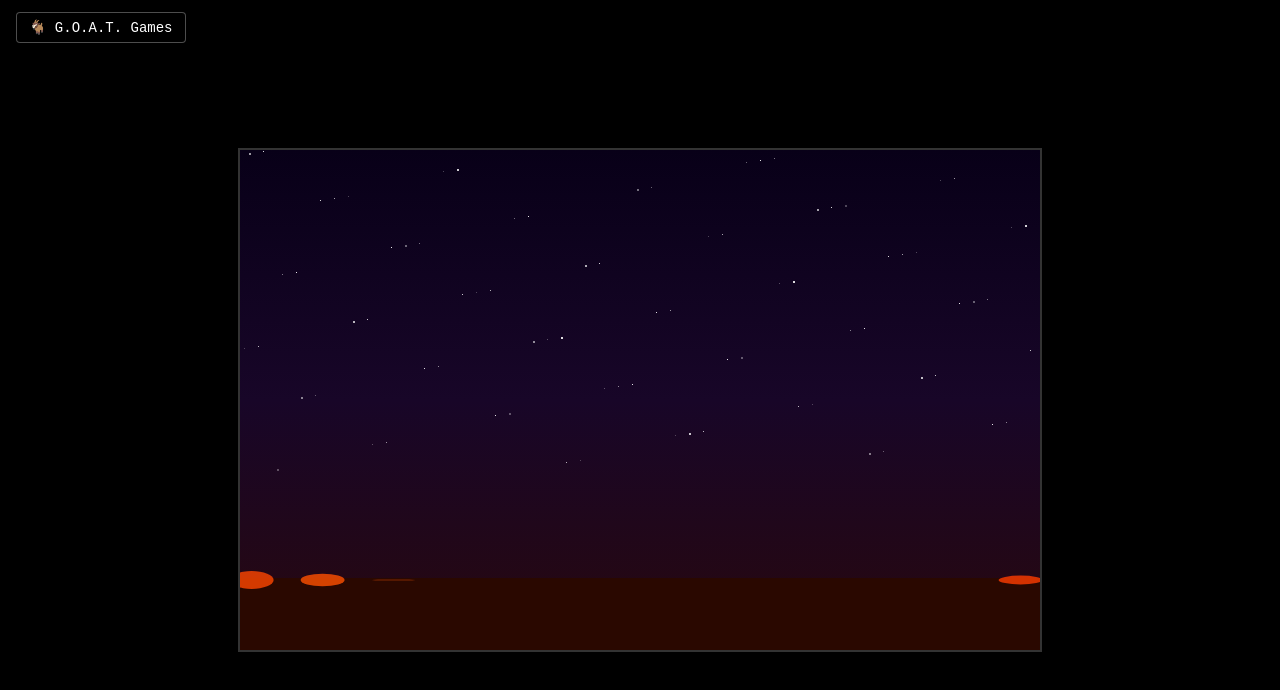
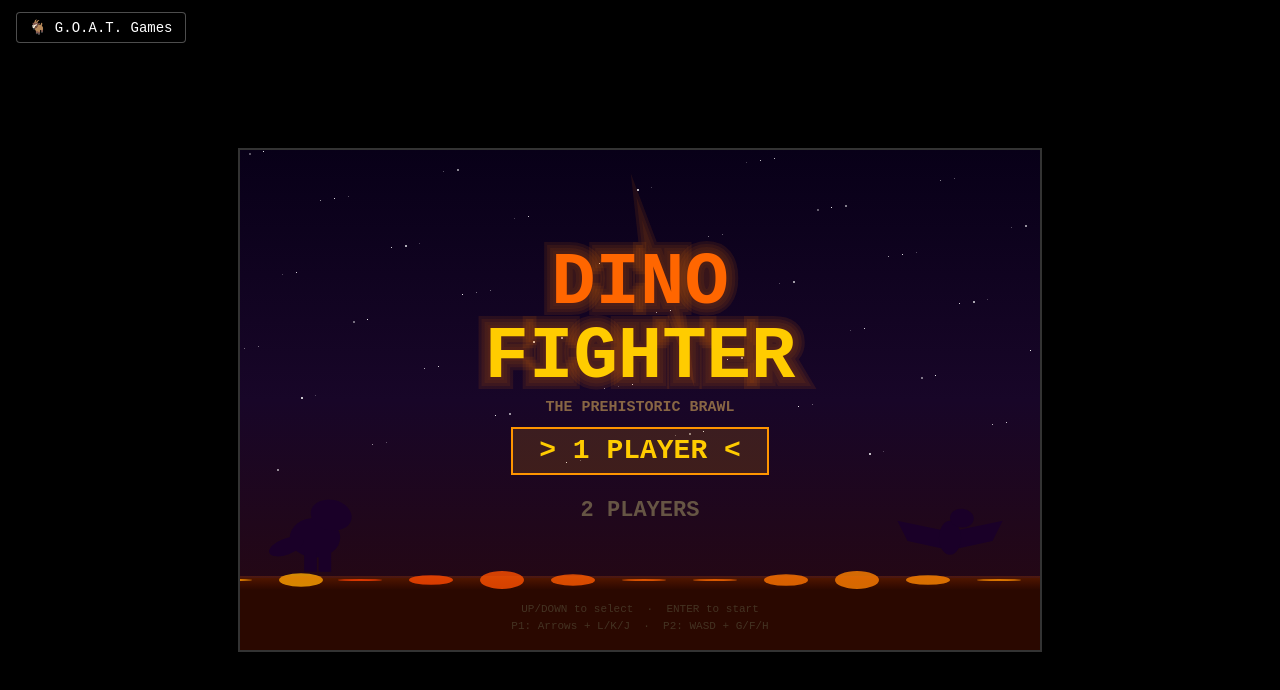
Before and after one commit to lawsanc-cyber/.github.io, a plain HTML site: page games/dinofighter/index.html in a window 1280 px wide. Drawn offline with Linux system fonts and the light colour scheme.

Commit message:
Fix game-breaking crash: negative ellipse radius in lava glow
lh = 4 + Math.sin(titleAnim*0.08 + i*1.3) * 5 can reach -1 when sin = -1.
ctx.ellipse() throws a DOMException when ry < 0, which kills the rAF loop
on the very first frame (i=4, titleAnim=1 → lh ≈ -0.21). The user sees
only the sky/lava-floor rectangle that was drawn before the crash.

Fix: wrap with Math.max(1, ...) so lh is always at least 1.

Co-Authored-By: Claude Sonnet 4.6 <noreply@anthropic.com>

```diff
--- a/games/dinofighter/index.html
+++ b/games/dinofighter/index.html
@@ -1703,7 +1703,7 @@ class Game {
     // Lava glow
     for (let i = 0; i < 12; i++) {
       const lx = (i*71 + this.titleAnim*0.6 + 800) % 840 - 20;
-      const lh = 4 + Math.sin(this.titleAnim*0.08 + i*1.3) * 5;
+      const lh = Math.max(1, 4 + Math.sin(this.titleAnim*0.08 + i*1.3) * 5);
       ctx.fillStyle = `rgba(255,${60+i*10},0,0.8)`;
       ctx.beginPath(); ctx.ellipse(lx, 430, 22, lh, 0, 0, Math.PI*2); ctx.fill();
     }
```
